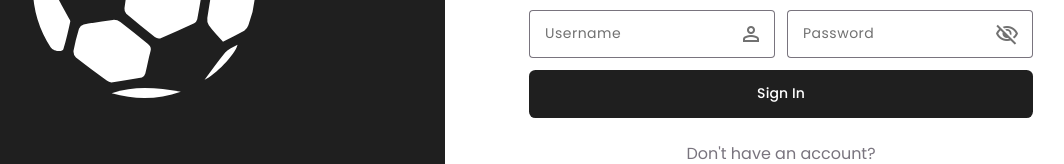
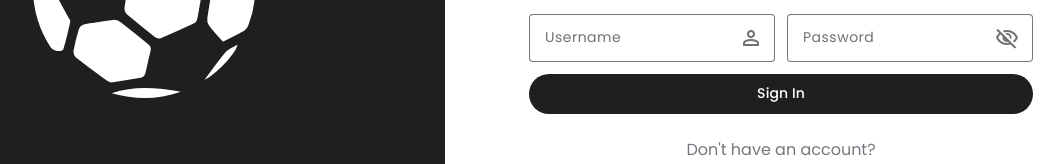
Before and after one commit to delgadomatias/f5pi-frontend, an Angular app: page /auth/login in a window 1280 px wide. Shown: the part 408-572 px from the top of the page, without its empty margins (163-1227 px from the left). Built offline with nearby package versions, Linux system fonts and the light colour scheme.

Commit message:
style: update theme styles

```diff
--- a/angular.json
+++ b/angular.json
@@ -32,7 +32,7 @@
                 "input": "public"
               }
             ],
-            "styles": ["src/styles/custom-theme.scss", "src/styles/styles.scss"],
+            "styles": ["src/styles/theme.scss", "src/styles/styles.scss"],
             "scripts": [],
             "stylePreprocessorOptions": {
               "includePaths": ["src/styles"]
--- a/src/styles/material-overrides.scss
+++ b/src/styles/material-overrides.scss
@@ -66,12 +66,6 @@
 }
 
 @mixin material-theme-overrides() {
-  --mat-dialog-container-max-width: 100%;
-  --mat-dialog-headline-padding: 0 0 16px 0;
-  --mat-form-field-container-vertical-padding: 12px;
-  --mdc-dialog-container-shape: 12px;
-  --mdc-dialog-subhead-size: var(--mat-sys-headline-medium-size);
-
   @include mat.theme-overrides(
     (
       primary: light-dark(#1f1f1f, #ffffff),
@@ -132,8 +126,9 @@
 
   @include mat.form-field-overrides(
     (
+      container-text-size: var(--mat-sys-body-medium-size),
+      container-vertical-padding: 12px,
       outlined-label-text-size: var(--mat-sys-body-medium-size),
-      container-text-size: var(--mat-sys-body-medium-size),
     )
   );
 
@@ -160,8 +155,11 @@
 
   @include mat.dialog-overrides(
     (
-      headline-padding: 0 0 20px 0,
+      container-max-width: 100%,
+      container-shape: 12px,
       content-padding: 35px 30px,
+      headline-padding: 0 0 16px 0,
+      subhead-size: var(--mat-sys-headline-medium-size),
     )
   );
 }
--- a/src/styles/custom-theme.scss
+++ b/src/styles/theme.scss
@@ -1,15 +1,9 @@
 @use "@angular/material" as mat;
-@use "./_theme-colors" as theme;
 @use "./material-overrides.scss" as overrides;
 
 html {
   @include mat.theme(
     (
-      color: (
-        theme-type: light,
-        primary: theme.$primary-palette,
-        tertiary: theme.$tertiary-palette,
-      ),
       typography: Poppins,
       density: -3,
     )
@@ -17,12 +11,7 @@ html {
 }
 
 :root {
-  --spacing: 8px;
   --sidenav-width: 280px;
-  --breakpoint-sm: 600px;
-  --breakpoint-md: 960px;
-  --breakpoint-lg: 1280px;
-  --breakpoint-xl: 1920px;
   @include overrides.material-theme-overrides();
   @include overrides.material-component-overrides();
 }
```
